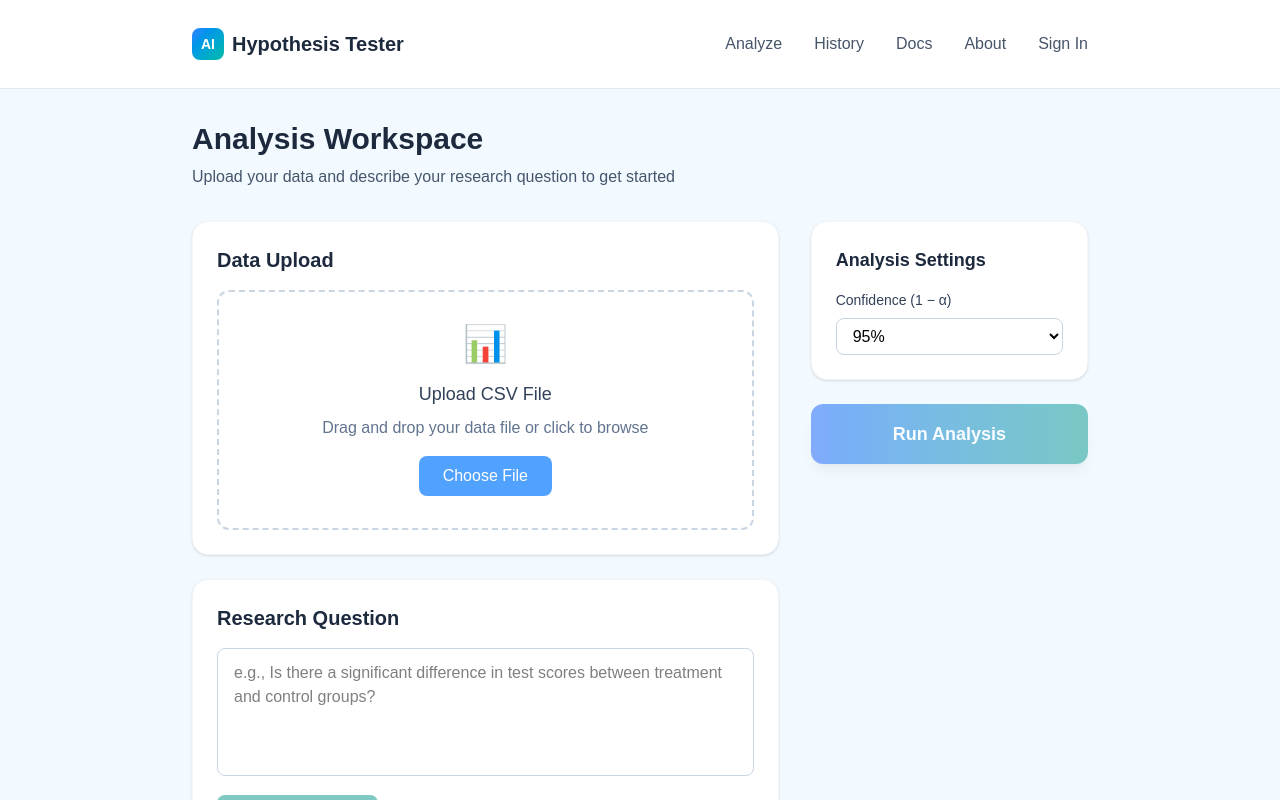
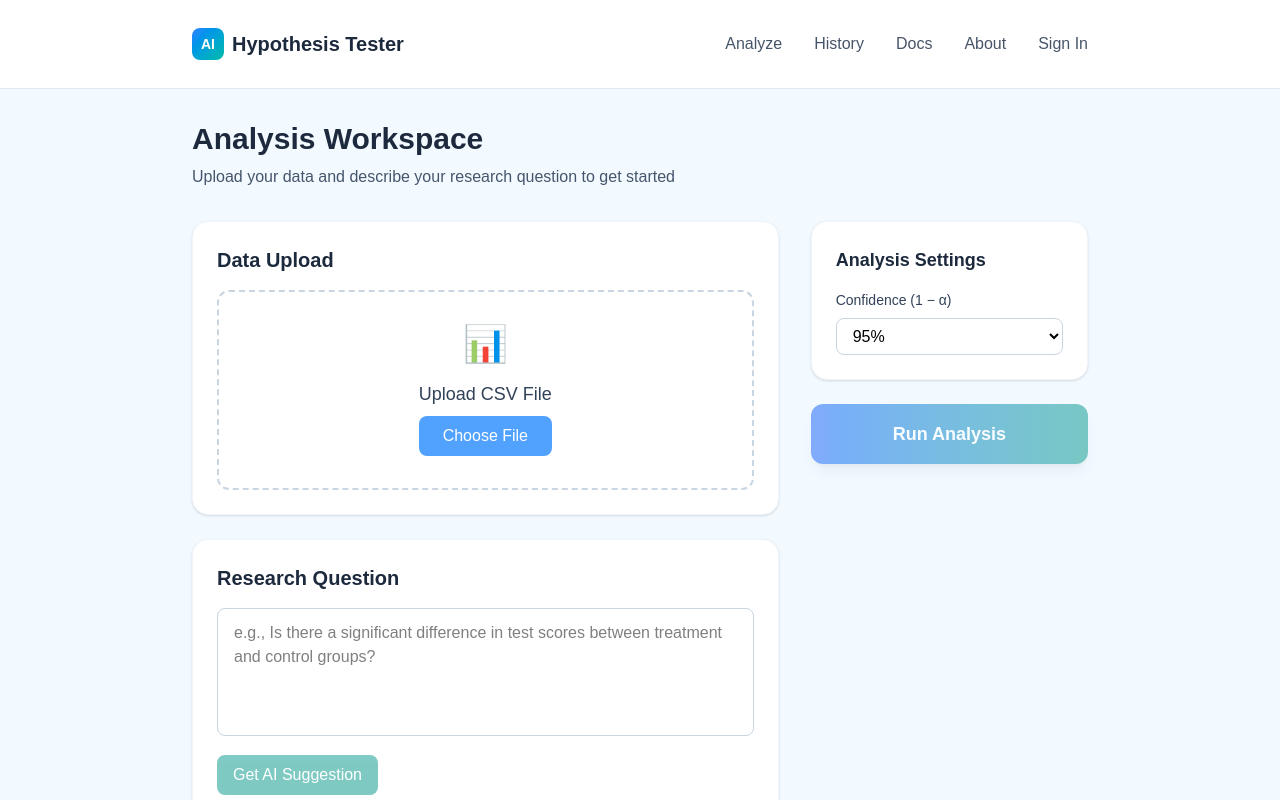
Before and after one commit to TunaSung/Hypothesis-Tester, a React (Vite) app in the folder client/: page /analyze in a window 1280 px wide. Shown: the top 800 px of the page. Built offline with nearby package versions, Linux system fonts and the light colour scheme.

Commit message:
adjust ux

```diff
--- a/client/src/sections/2_Analyze/components/UploadCard.tsx
+++ b/client/src/sections/2_Analyze/components/UploadCard.tsx
@@ -20,14 +20,11 @@ export function UploadCard({
   return (
     <div className="bg-white rounded-2xl p-6 shadow-sm border border-slate-100">
       <h2 className="text-xl font-semibold text-slate-800 mb-4">Data Upload</h2>
-      <div className="border-2 border-dashed border-slate-300 rounded-xl p-8 text-center hover:border-blue-400 transition-colors">
+      <div className={`border-2 border-slate-300 ${datasetId ? "border-solid" : "border-dashed"} rounded-xl p-8 text-center hover:border-blue-400 transition-colors`}>
         <div className="text-4xl mb-4">📊</div>
         <h3 className="text-lg font-medium text-slate-700 mb-2">
           Upload CSV File
         </h3>
-        <p className="text-slate-500 mb-4">
-          Drag and drop your data file or click to browse
-        </p>
         <input
           ref={fileInputRef}
           type="file"
@@ -40,7 +37,7 @@ export function UploadCard({
           className="bg-blue-400 text-white px-6 py-2 rounded-lg hover:bg-blue-600 transition-colors disabled:opacity-50"
           disabled={isUploading}
         >
-          {isUploading ? "Uploading..." : "Choose File"}
+          {!datasetId ? (isUploading ? "Uploading..." : "Choose File") : "Reselect"}
         </button>
         {datasetId && (
           <div className="mt-4 text-sm text-slate-600">
```
